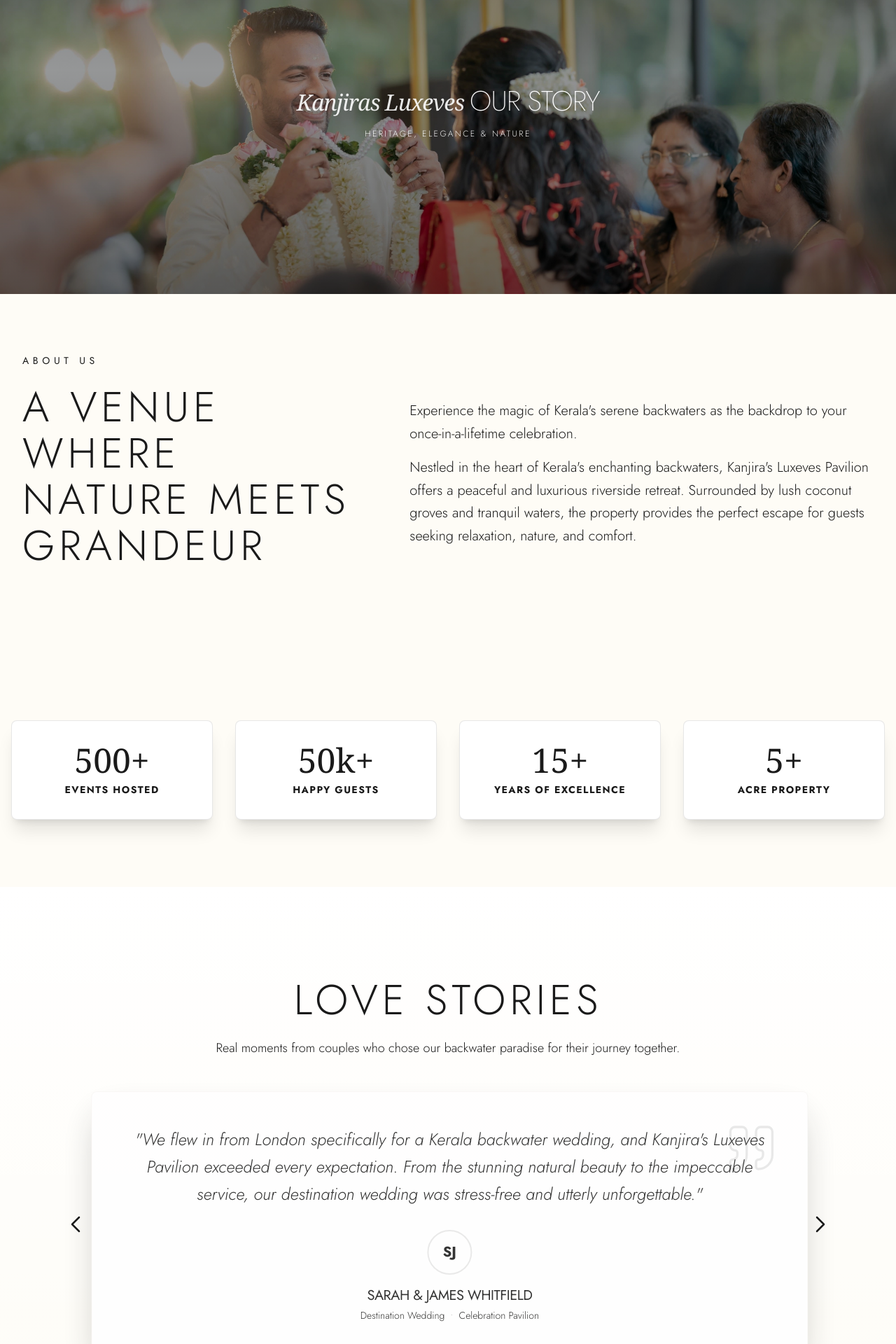
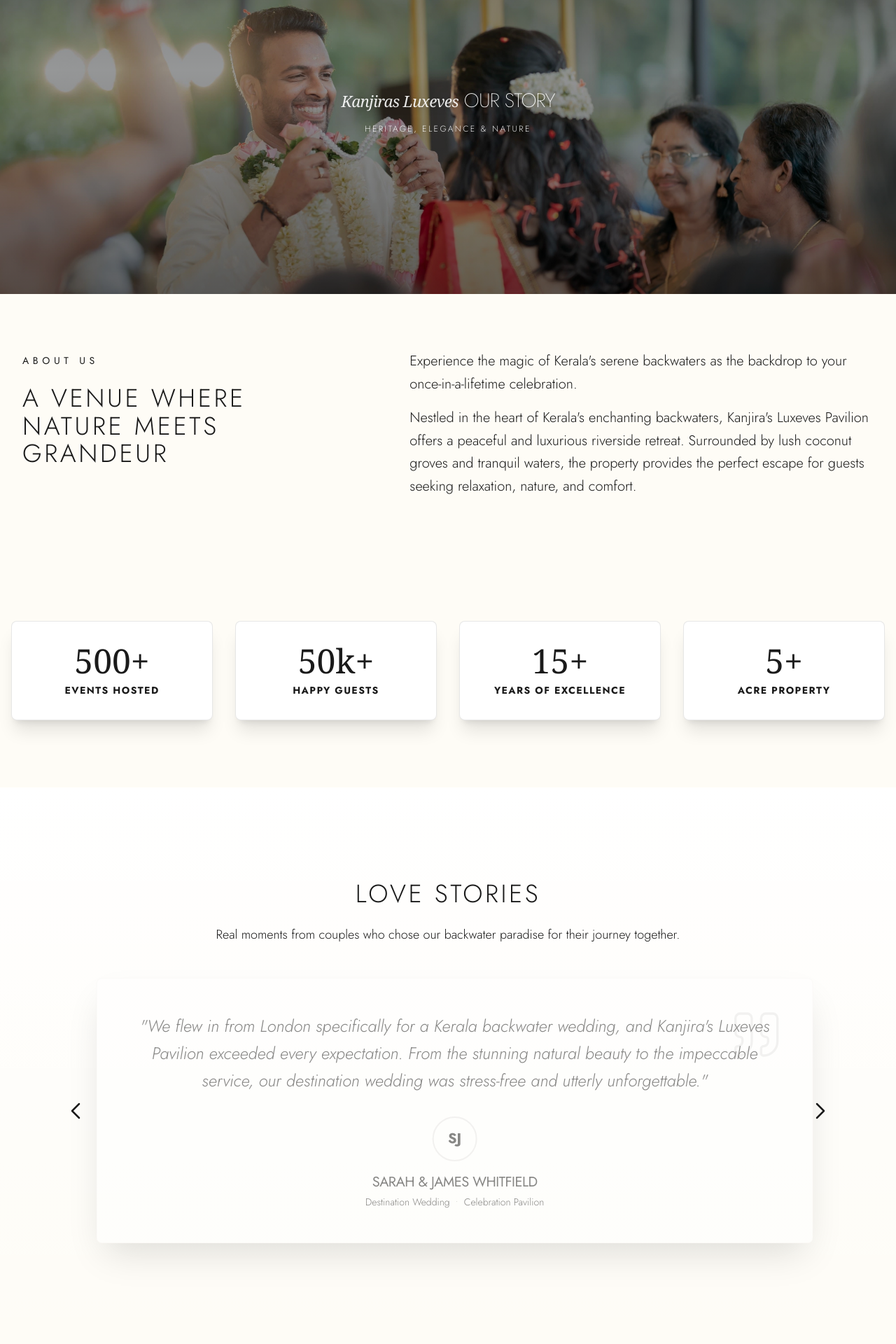
Before and after one commit to Krishnadasks28/kanjiraspavilion, a React (Vite) app: page /about in a window 1280 px wide. Shown: the part 220-2140 px from the top of the page at 70% size. Built offline with nearby package versions, Linux system fonts and the light colour scheme.

Commit message:
title size change

```diff
--- a/src/app/components/AboutSection.tsx
+++ b/src/app/components/AboutSection.tsx
@@ -33,7 +33,7 @@ export function AboutSection({
               {title || "About Us"}
             </h3>
 
-            <h2 className="text-4xl md:text-5xl lg:text-6xl text-primary leading-[1.1]">
+            <h2 className="text-2xl md:text-3xl lg:text-4xl text-primary leading-[1.1]">
               A Venue where nature meets grandeur
             </h2>
           </motion.div>
--- a/src/app/components/AmenitiesSection.tsx
+++ b/src/app/components/AmenitiesSection.tsx
@@ -59,7 +59,7 @@ export function AmenitiesSection({
               animate={isInView ? { width: 64 } : {}}
               transition={{ duration: 0.8 }}
             />
-            <h2 className="text-4xl md:text-5xl text-primary mb-4">
+            <h2 className="text-2xl md:text-3xl text-primary mb-4">
               Premium Amenities
             </h2>
             <p className="text-lg text-muted-foreground max-w-3xl mx-auto">
@@ -110,7 +110,7 @@ export function AmenitiesSection({
             animate={isInView ? { width: 64 } : {}}
             transition={{ duration: 1 }}
           />
-          <h2 className="text-4xl md:text-6xl text-primary mb-8">
+          <h2 className="text-2xl md:text-4xl text-primary mb-8">
             Beyond Ordinary <br />
             <span className="text-accent italic">Experiences</span>
           </h2>
@@ -140,7 +140,7 @@ export function AmenitiesSection({
 
               <div className="w-full md:w-1/2 space-y-6 text-left">
                 <span className="text-xs uppercase tracking-[0.25em] text-accent">{item.badge}</span>
-                <h3 className="text-3xl md:text-5xl text-primary leading-tight">
+                <h3 className="text-xl md:text-3xl text-primary leading-tight">
                   {item.title}
                 </h3>
                 <p className="text-lg text-muted-foreground leading-relaxed max-w-lg">
--- a/src/app/components/GallerySection.tsx
+++ b/src/app/components/GallerySection.tsx
@@ -78,7 +78,7 @@ export function GallerySection() {
         {/* Header */}
         <div className="max-w-7xl mx-auto px-4 mb-16">
           <motion.h2
-            className="text-4xl md:text-6xl text-primary mb-4"
+            className="text-2xl md:text-4xl text-primary mb-4"
             initial={{ opacity: 0, y: 20 }}
             animate={isInView ? { opacity: 1, y: 0 } : {}}
           >
--- a/src/app/components/TestimonialsSection.tsx
+++ b/src/app/components/TestimonialsSection.tsx
@@ -79,7 +79,7 @@ export function TestimonialsSection() {
           />
 
           <motion.h2
-            className="text-4xl md:text-6xl text-primary mb-6"
+            className="text-2xl md:text-4xl text-primary mb-6"
             initial={{ opacity: 0, y: 20 }}
             animate={isInView ? { opacity: 1, y: 0 } : {}}
             transition={{ duration: 0.8 }}
--- a/src/app/components/VenuesSection.tsx
+++ b/src/app/components/VenuesSection.tsx
@@ -55,7 +55,7 @@ export function VenuesSection() {
             />
 
             <motion.h2
-              className="text-4xl md:text-6xl text-primary mb-6"
+              className="text-2xl md:text-4xl text-primary mb-6"
               initial={{ opacity: 0, y: 20 }}
               animate={isInView ? { opacity: 1, y: 0 } : {}}
               transition={{ duration: 0.6 }}
--- a/src/styles/theme.css
+++ b/src/styles/theme.css
@@ -171,19 +171,19 @@
   }
 
   h1 {
-    font-size: clamp(2rem, 6vw, 2.5rem);
+    font-size: clamp(1.5rem, 4vw, 1.75rem);
     font-weight: 200;
     line-height: 1.1;
   }
 
   h2 {
-    font-size: clamp(1.5rem, 5vw, 1.75rem);
+    font-size: clamp(1.25rem, 3vw, 1.375rem);
     font-weight: 300;
     line-height: 1.2;
   }
 
   h3 {
-    font-size: clamp(1.25rem, 4vw, 1.375rem);
+    font-size: clamp(1rem, 2.5vw, 1.125rem);
     font-weight: 400;
     line-height: 1.3;
   }
```
